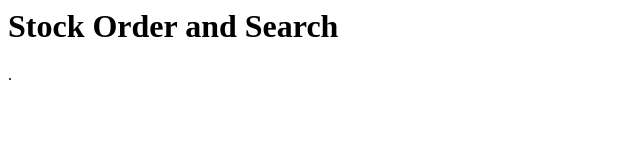
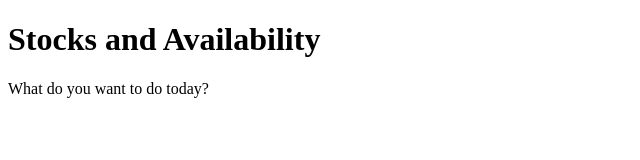
Before and after one commit to LjeNuiN-OSU-Coursework/290-A1-Introduction-to-HTML-and-JavaScript, a website: page index.html in a window 1280 px wide. Shown: the whole page, without its empty margins (0-640 px from the left). Drawn offline with Linux system fonts and the light colour scheme.

Commit message:
updated index.html file

```diff
--- a/index.html
+++ b/index.html
@@ -1 +1,13 @@
-<h1>Stock Order and Search</h1>.
+<!DOCTYPE html>
+<html lang="en">
+<head>
+    <meta charset="UTF-8">
+    <meta http-equiv="X-UA-Compatible" content="IE=edge">
+    <meta name="viewport" content="width=device-width, initial-scale=1.0">
+    <title>Document</title>
+</head>
+<body>
+    <h1>Stocks and Availability</h1>
+    What do you want to do today?
+</body>
+</html>
```
